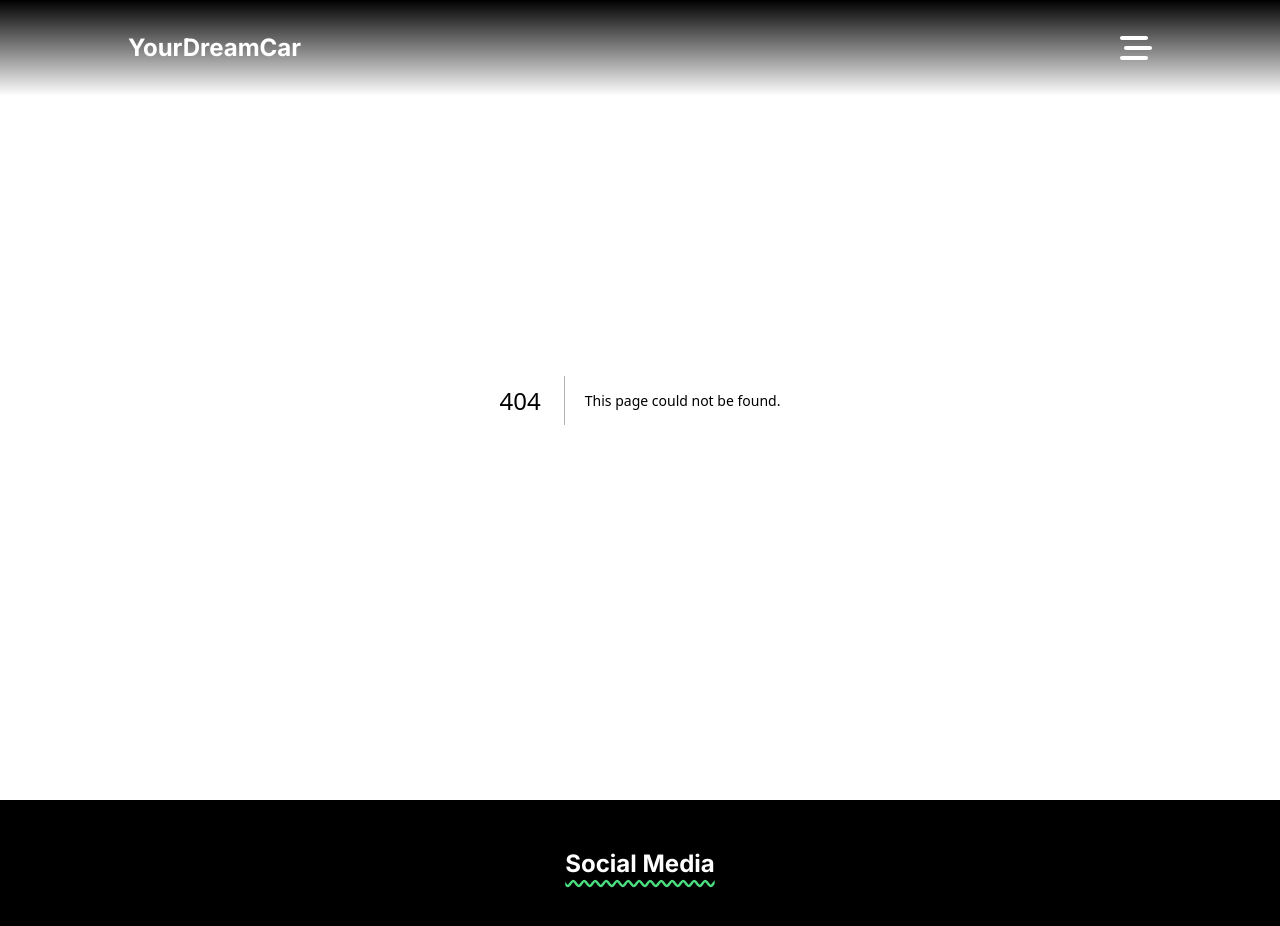
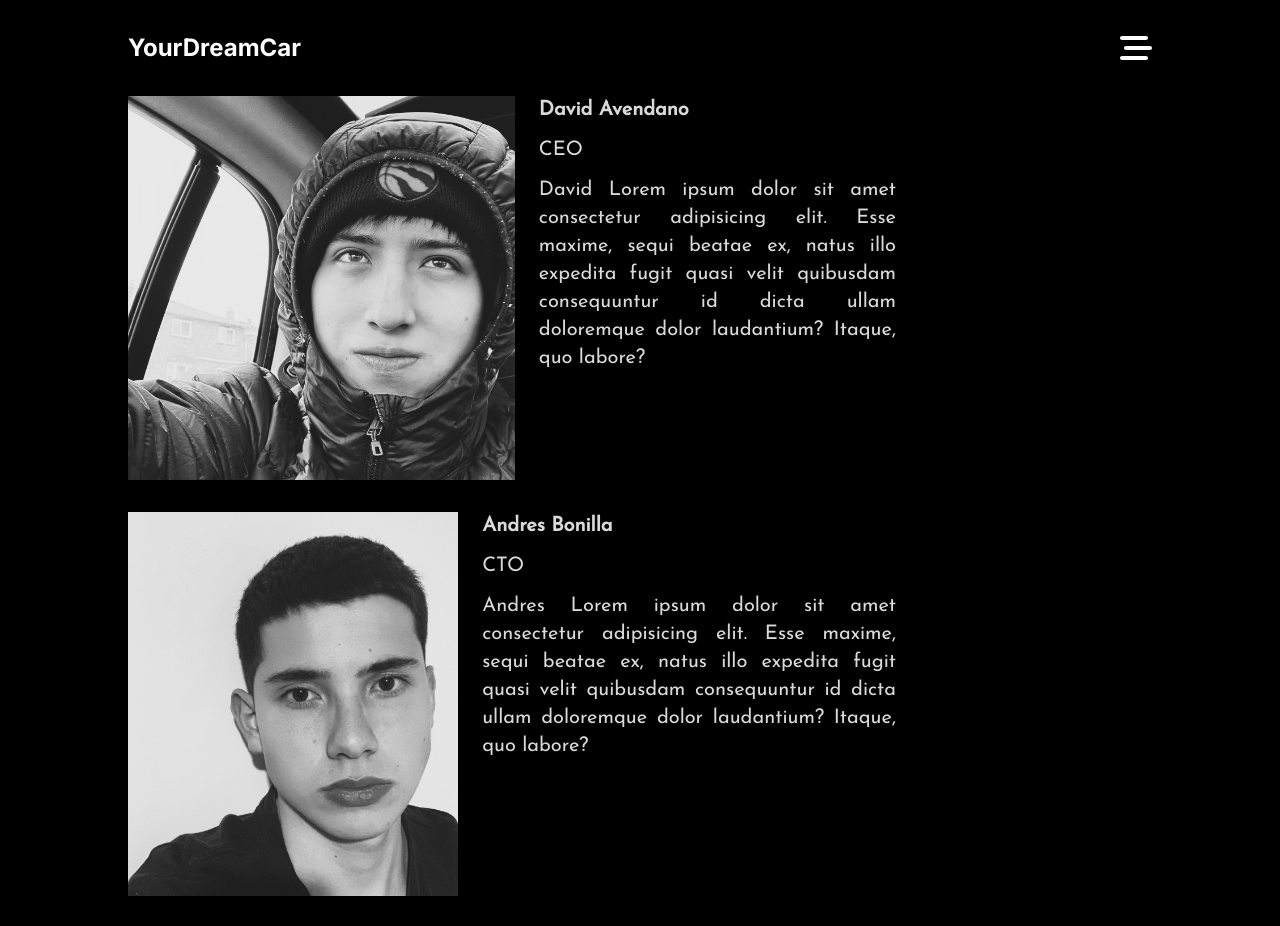
Before and after one commit to andevbonilla/YourDreamCar, a Next.js app: page /team in a window 1280 px wide. Before the commit this address had no page. Shown: the top 926 px of the page. Built offline with nearby package versions, Linux system fonts and the light colour scheme.

Commit message:
team page terminada

```diff
--- a/src/app/globals.css
+++ b/src/app/globals.css
@@ -36,7 +36,7 @@
   bottom: 0;
   top: 0;
   margin: auto;
-  transition: all 2000ms;
+  transition: all 1000ms;
   transform: scale(8);
 }
 
--- /dev/null
+++ b/src/app/team/page.tsx
@@ -0,0 +1,60 @@
+import Image from 'next/image'
+
+// fonts
+import { Josefin_Sans } from '@next/font/google'
+const josefin = Josefin_Sans({ subsets: ['latin'], weight: '400' })
+
+const teamPage = () => {
+  return (
+    <main className={`${josefin.className} flex flex-col md:px-32 bg-black text-white text-opacity-85 md:text-xl px-10 text-center h-full`}>
+
+        <div className='flex flex-col items-center pb-8 text-start md:flex-row md:items-start max-w-3xl mt-24'>
+          <Image className='pb-12 md:mr-6 md:pb-0 md:h-96'
+                src={'/avendano-img.png'}
+                alt='image of David Avendano'
+                width={400}
+                height={100} />
+
+          <div className='md:flex md:flex-col w-full md:h-96'>
+
+            <div>
+                <h3 className='pb-3 text-xl font-bold'>David Avendano</h3>
+                <p className='pb-3 text-justify'>
+                  CEO
+                </p>
+            </div>
+
+            <div className='flex flex-col md:flex-row md:justify-end text-justify'>
+              David Lorem ipsum dolor sit amet consectetur adipisicing elit. Esse maxime, sequi beatae ex, natus illo expedita fugit quasi velit quibusdam consequuntur id dicta ullam doloremque dolor laudantium? Itaque, quo labore?
+            </div>
+
+          </div>
+        </div>
+
+        <div className='flex flex-col items-center pb-8 text-start md:flex-row md:items-start max-w-3xl'>
+          <Image className='pb-12 md:mr-6 md:pb-0 md:h-96'
+                src={'/bonilla-img.JPG'}
+                alt='image of Andres Bonilla'
+                width={350}
+                height={100} />
+
+          <div className='md:flex md:flex-col w-full md:h-96'>
+
+            <div>
+                <h3 className='pb-3 text-xl font-bold'>Andres Bonilla</h3>
+                <p className='pb-3 text-justify'>
+                  CTO
+                </p>
+            </div>
+
+            <div className='flex flex-col md:flex-row md:justify-end text-justify'>
+              Andres Lorem ipsum dolor sit amet consectetur adipisicing elit. Esse maxime, sequi beatae ex, natus illo expedita fugit quasi velit quibusdam consequuntur id dicta ullam doloremque dolor laudantium? Itaque, quo labore?
+            </div>
+
+          </div>
+        </div>
+    </main>
+  )
+}
+
+export default teamPage
--- a/src/components/Footer.tsx
+++ b/src/components/Footer.tsx
@@ -42,15 +42,15 @@ export const Footer = () => {
         </div>
         <div className='flex flex-col mb-3 md:mr-10'>
           <h4 className='font-bold'>Enterprise</h4>
+          <Link href={'/team'}>Team</Link>
           <Link href={''}>Jobs</Link>
           <Link href={'/blog'}>Blog</Link>
-          <Link href={''}>Privacy</Link>
         </div>
         <div className='flex flex-col mb-3 md:mr-10'>
           <h4 className='font-bold'>Information</h4>
           <Link href={''}>FAQs</Link>
           <Link href={''}>Contact</Link>
-          <Link href={'/blog'}>Blog</Link>
+          <Link href={'/blog'}>Privacy</Link>
         </div>
       </div>
       <p className='text-center mt-4'>© YourDreamCar 2023</p>
--- a/src/components/Navbar.tsx
+++ b/src/components/Navbar.tsx
@@ -26,7 +26,7 @@ export const Navbar = () => {
             setBugattiAnimation(false)
           }, 10);
         }, 801);
-      }, 2001);
+      }, 1001);
     }, 10);
   }
 
```
Also changed, not shown: public/avendano-img.png (added), public/bonilla-img.JPG (added).
